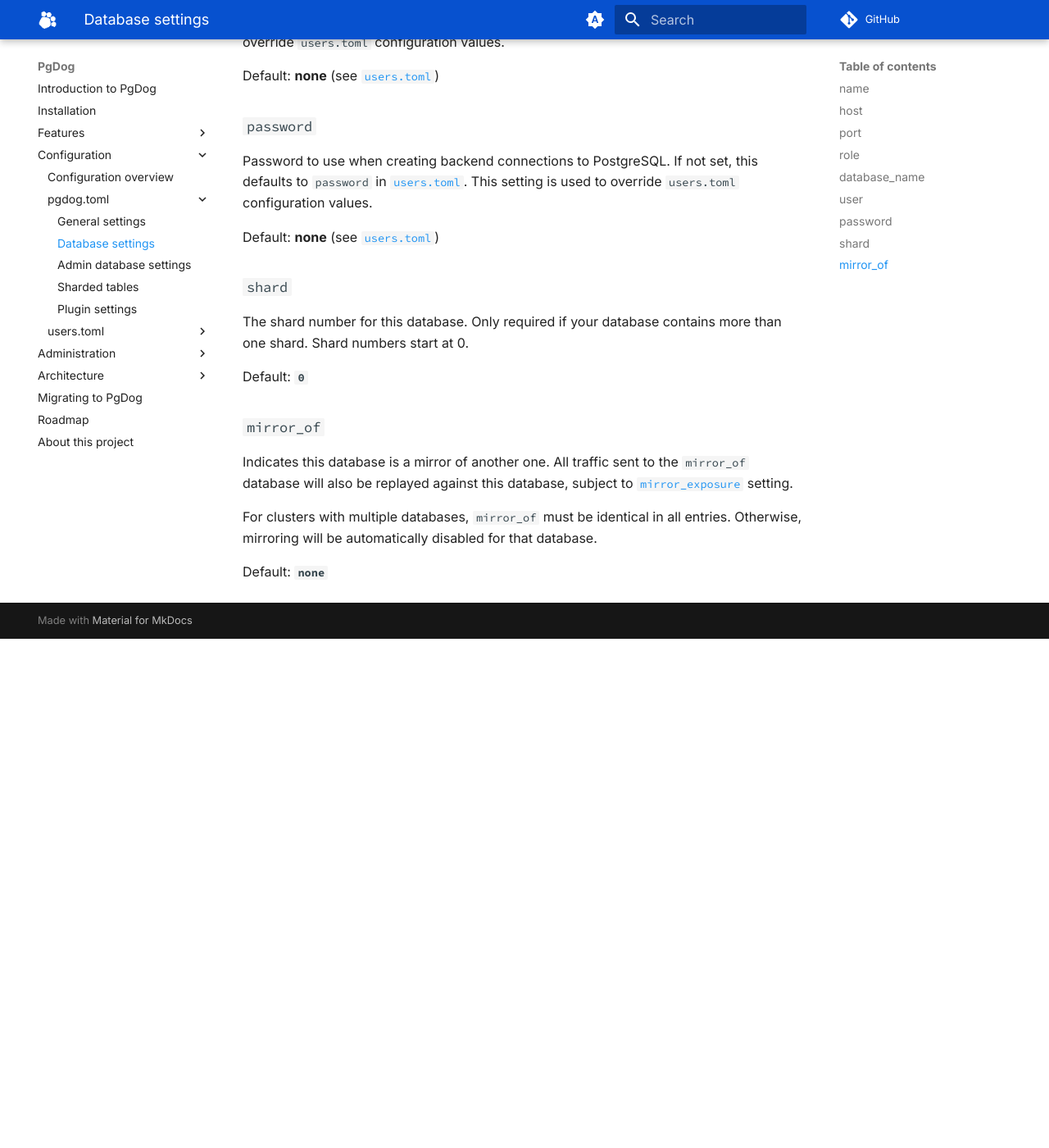
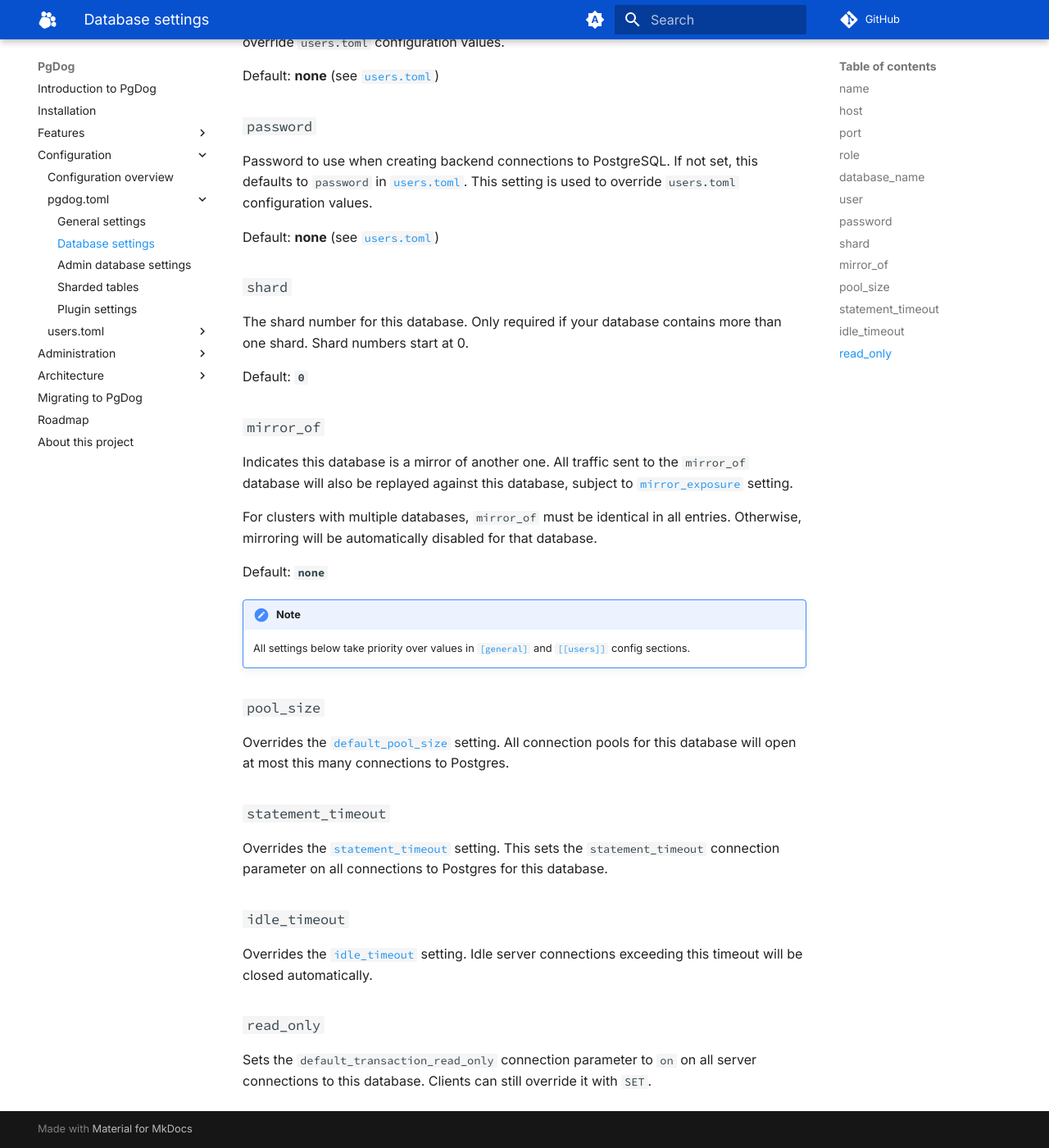
Before and after one commit to pgdogdev/docs, an MkDocs documentation site: the page built from docs/configuration/pgdog.toml/databases.md, in a window 1280 px wide and 1400 px high, scrolled down 1575 px. Shown: the whole window at 82% size. Built offline with MkDocs 1.6.1 and Material for MkDocs 9.7.7, drawn with Linux system fonts in a browser that asks for light colours; comment, search, counter and statistics services are not loaded; before the commit the page ends 2354 px from its top, so only the background shows below that.

Commit message:
Document database settings

```diff
--- a/docs/configuration/pgdog.toml/databases.md
+++ b/docs/configuration/pgdog.toml/databases.md
@@ -79,3 +79,22 @@ Indicates this database is a mirror of another one. All traffic sent to the `mir
 For clusters with multiple databases, `mirror_of` must be identical in all entries. Otherwise, mirroring will be automatically disabled for that database.
 
 Default: **`none`**
+
+!!! note
+    All settings below take priority over values in [`[general]`](general.md) and [`[[users]]`](../users.toml/users.md) config sections.
+
+### `pool_size`
+
+Overrides the [`default_pool_size`](general.md#default_pool_size) setting. All connection pools for this database will open at most this many connections to Postgres.
+
+### `statement_timeout`
+
+Overrides the [`statement_timeout`](general.md#statement_timeout) setting. This sets the `statement_timeout` connection parameter on all connections to Postgres for this database.
+
+### `idle_timeout`
+
+Overrides the [`idle_timeout`](general.md#idle_timeout) setting. Idle server connections exceeding this timeout will be closed automatically.
+
+### `read_only`
+
+Sets the `default_transaction_read_only` connection parameter to `on` on all server connections to this database. Clients can still override it with `SET`.
```
